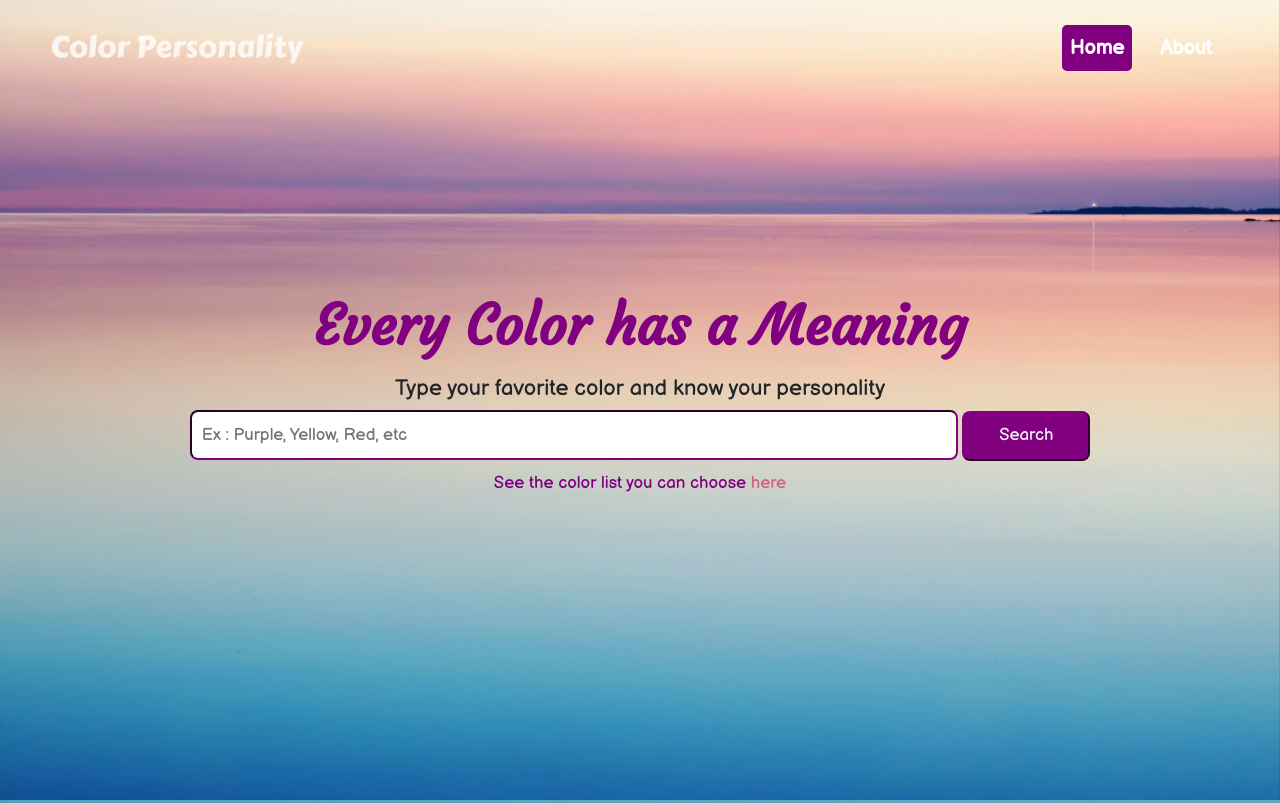
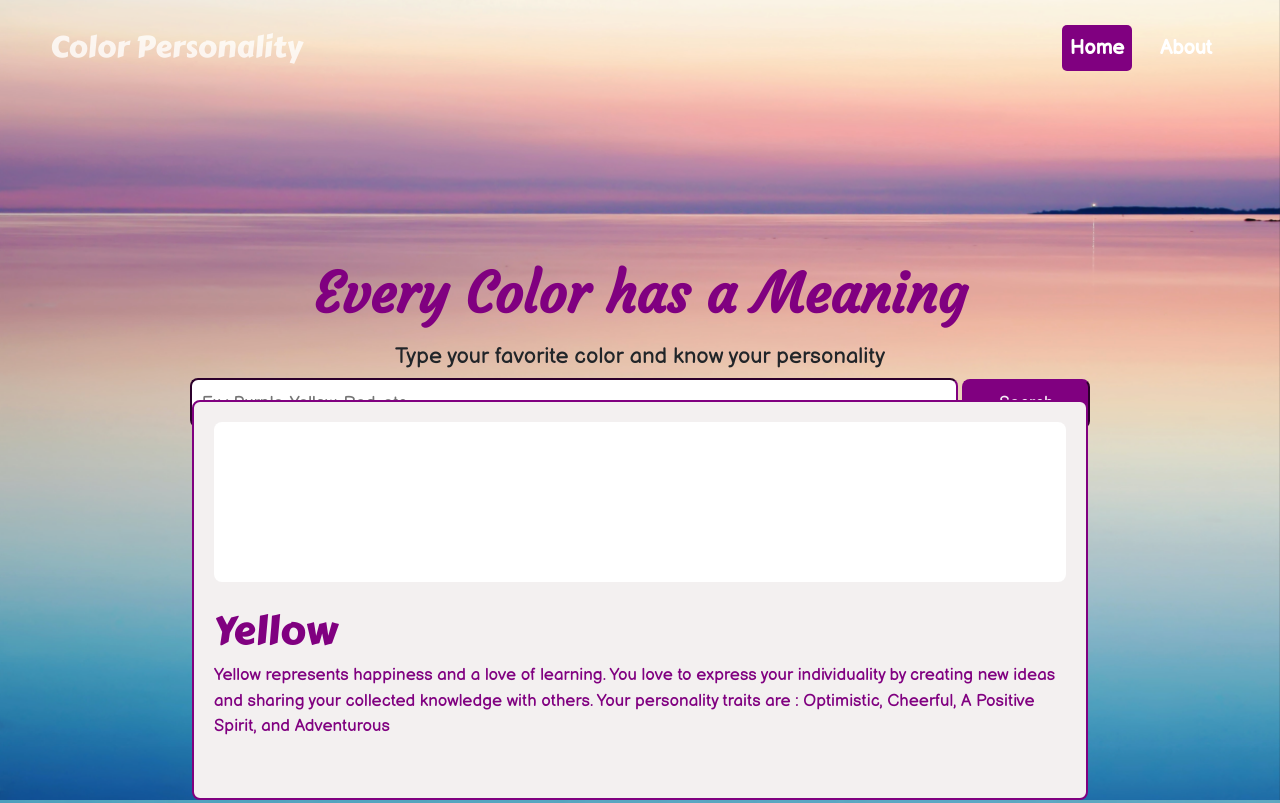
Before and after one commit to GhozyMHM/Color-Personality, a plain HTML site: page index.html in a window 1280 px wide. Shown: the top 803 px of the page. Drawn offline with nearby package versions, Linux system fonts and the light colour scheme.

Commit message:
Update Result Style

```diff
--- a/index.html
+++ b/index.html
@@ -21,7 +21,13 @@
             <p>See the color list you can choose <a href="">here</a></p>
         </div>
         <div class="result-container">
-            <div class="result"></div>
+            <div class="result">
+                <div class="color" style="background-color: white;"></div>
+                <h1>Yellow</h1>
+                <p>Yellow represents happiness and a love of learning. You love to express your individuality by
+                    creating new ideas and sharing your collected knowledge with others. Your personality traits are :
+                    Optimistic, Cheerful, A Positive Spirit, and Adventurous</p>
+            </div>
         </div>
     </main>
     <aside></aside>
--- a/style/style.css
+++ b/style/style.css
@@ -134,7 +134,7 @@ aside {
     background-repeat: no-repeat;
 }
 
-/* .result-container {
+.result-container {
     margin-top: 32px;
     width: 100%;
     padding: 16px;
@@ -146,7 +146,28 @@ aside {
 .result {
     width: 70vw;
     height: 400px;
-    background-color: red;
+    background-color: rgb(243, 240, 240);
     position: absolute;
     top: 400px;
-} */
+    border: 2px solid purple;
+    border-radius: 8px;
+    padding: 20px;
+}
+
+.color {
+    width: 100%;
+    height: 45%;
+    border-radius: 8px;
+}
+
+.result h1 {
+    font-family: 'Carter One', cursive;
+    color: purple;
+    margin-top: 25px;
+}
+
+.result p {
+    font-family: 'Balsamiq Sans', cursive;
+    color: purple;
+    font-size: 17px;
+}
```
